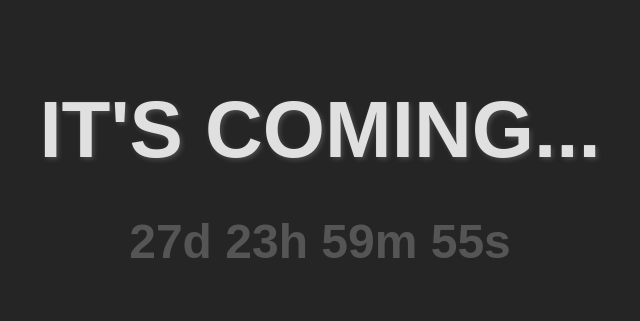
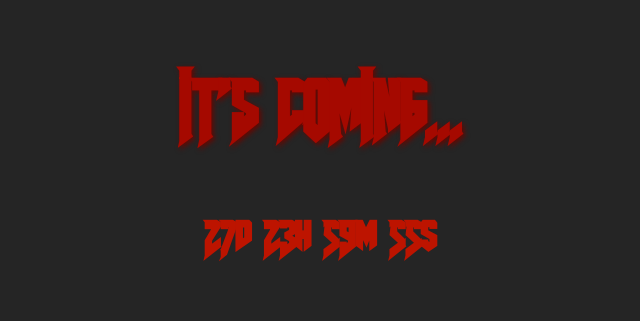
Before and after one commit to aiellolorenzo23/countdown_js, a plain HTML site: page index.html in a window 1280 px wide. Shown: the part 204-525 px from the top of the page, without its empty margins (320-960 px from the left). Drawn offline with Linux system fonts and the light colour scheme.

Commit message:
doom font + doom music

```diff
--- a/counter.css
+++ b/counter.css
@@ -1,5 +1,12 @@
+@font-face {
+    font-family: 'DoomFont';
+    src: url('fonts/AmazDooMLeft2.ttf') format('truetype'); /* O format('woff') se usi woff */
+    font-weight: normal;
+    font-style: normal;
+}
+
 body {
-    font-family: 'Arial', sans-serif;
+    font-family: 'DoomFont', sans-serif;
     background-color: #252525;
     display: flex;
     justify-content: center;
@@ -14,21 +21,21 @@ body {
 }
 
 .countdown h1 {
-    font-size: 5rem; /* Dimensione del font del titolo */
+    font-size: 5rem; /* Dimensione del fonts del titolo */
     margin: 0;
     font-weight: bold;
-    color: #e0e0e0;
-    text-shadow: 2px 2px 5px rgba(165, 165, 165, 0.3); /* Effetto ombra al testo */
+    color: #a50900;
+    text-shadow: 2px 2px 5px rgb(104, 7, 0); /* Effetto ombra al testo */
 }
 
 #countdown {
-    font-size: 3rem; /* Dimensione del font del countdown */
-    color: #555;
+    font-size: 3rem; /* Dimensione del fonts del countdown */
+    color: #bd1400;
     margin-top: 20px;
 }
 
 h2 {
     margin-top: 0;
     font-size: 1.5rem;
-    color: #d3d3d3;
+    color: #bd1400;
 }
--- a/index.html
+++ b/index.html
@@ -13,6 +13,11 @@
     <h2 id="countdown"></h2>
 </div>
 
+<audio id="background-music" autoplay loop>
+    <source src="audio/doom.mp3" type="audio/mpeg">
+    Your browser does not support the audio element.
+</audio>
+
 <script src="counter.js"></script>
 </body>
 </html>
```
Also changed, not shown: fonts/AmazDooMLeft.ttf (added), fonts/AmazDooMLeft2.ttf (added), fonts/AmazDooMLeftOutline.ttf (added), fonts/AmazDooMRight.ttf (added), fonts/AmazDooMRight2.ttf (added), fonts/AmazDooMRightOutline.ttf (added), 1 other file.
